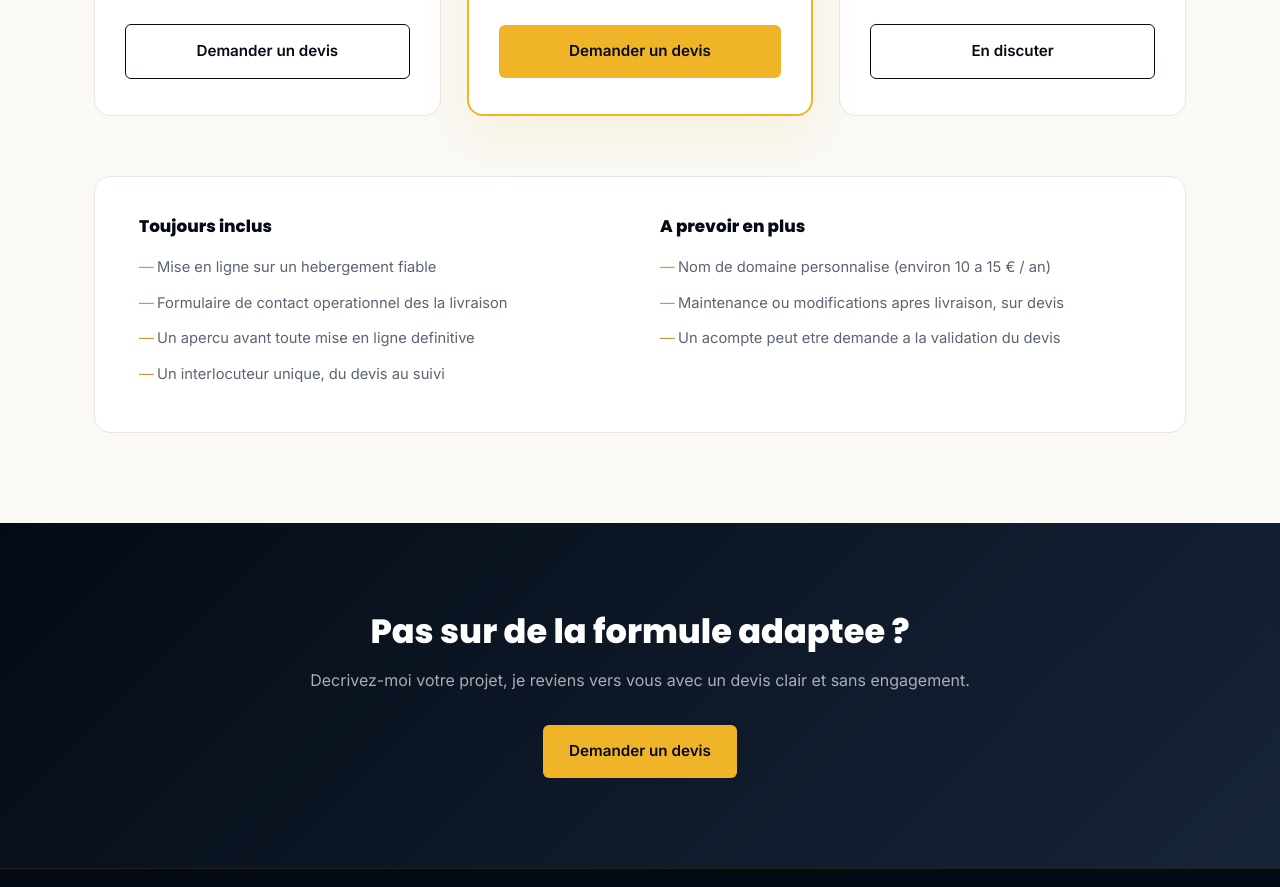
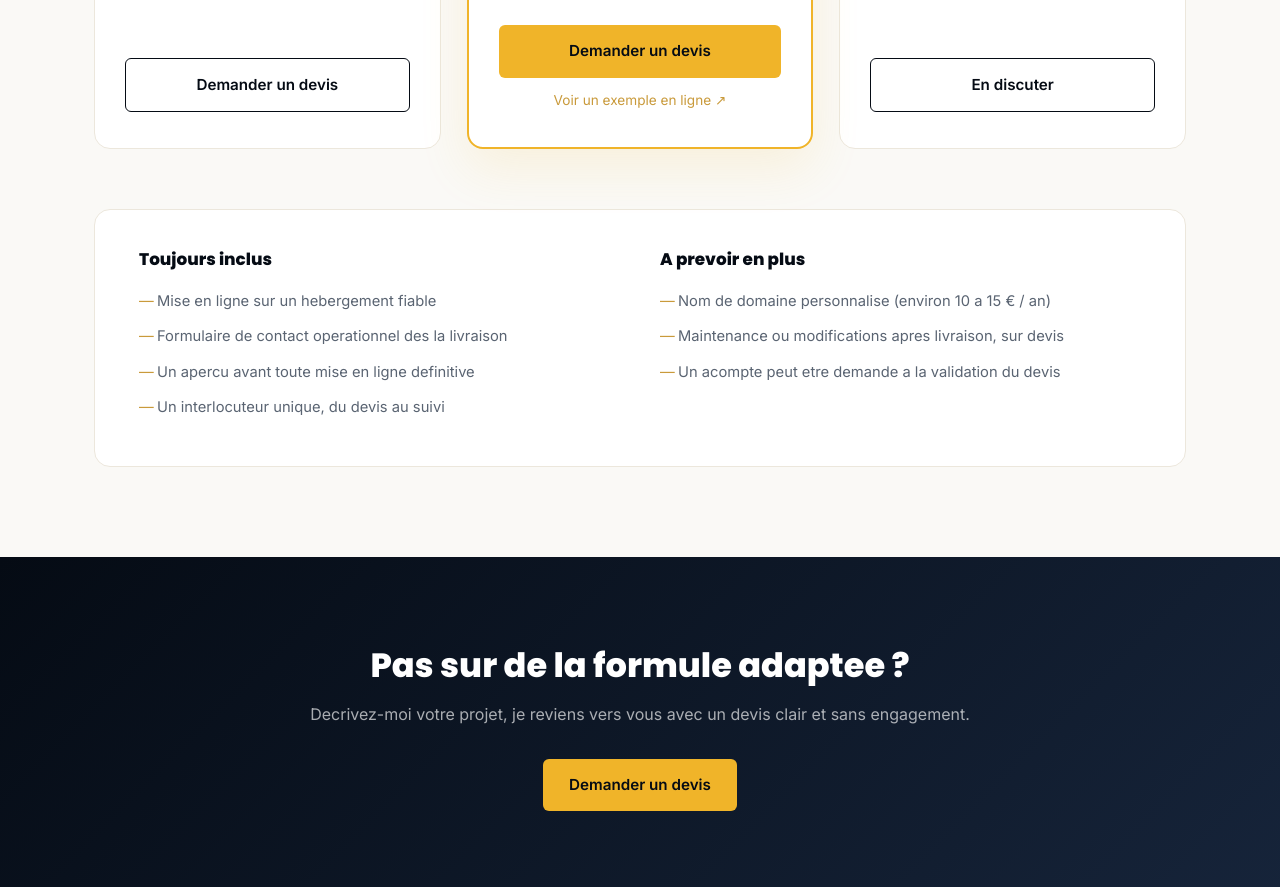
Before and after one commit to Nemeth-dev/scriptoleon, a plain HTML site: page tarifs.html in a window 1280 px wide. Shown: the part 884-1771 px from the top of the page. Drawn offline with Linux system fonts and the light colour scheme.

Commit message:
liens site demo
liens site démo

```diff
--- a/tarifs.html
+++ b/tarifs.html
@@ -79,6 +79,7 @@
                     <li>Optimise mobile + bases SEO</li>
                 </ul>
                 <a href="contact.html" class="btn btn-or">Demander un devis</a>
+                <a href="https://nemeth-dev.github.io/demo/index.html" target="_blank" rel="noopener" style="display:block; text-align:center; margin-top:12px; font-size:0.85rem; color:var(--or-doux);">Voir un exemple en ligne ↗</a>
             </div>
 
             <div class="carte-tarif">
```
Also changed, not shown: exemples.html (+1 -0 lines).
